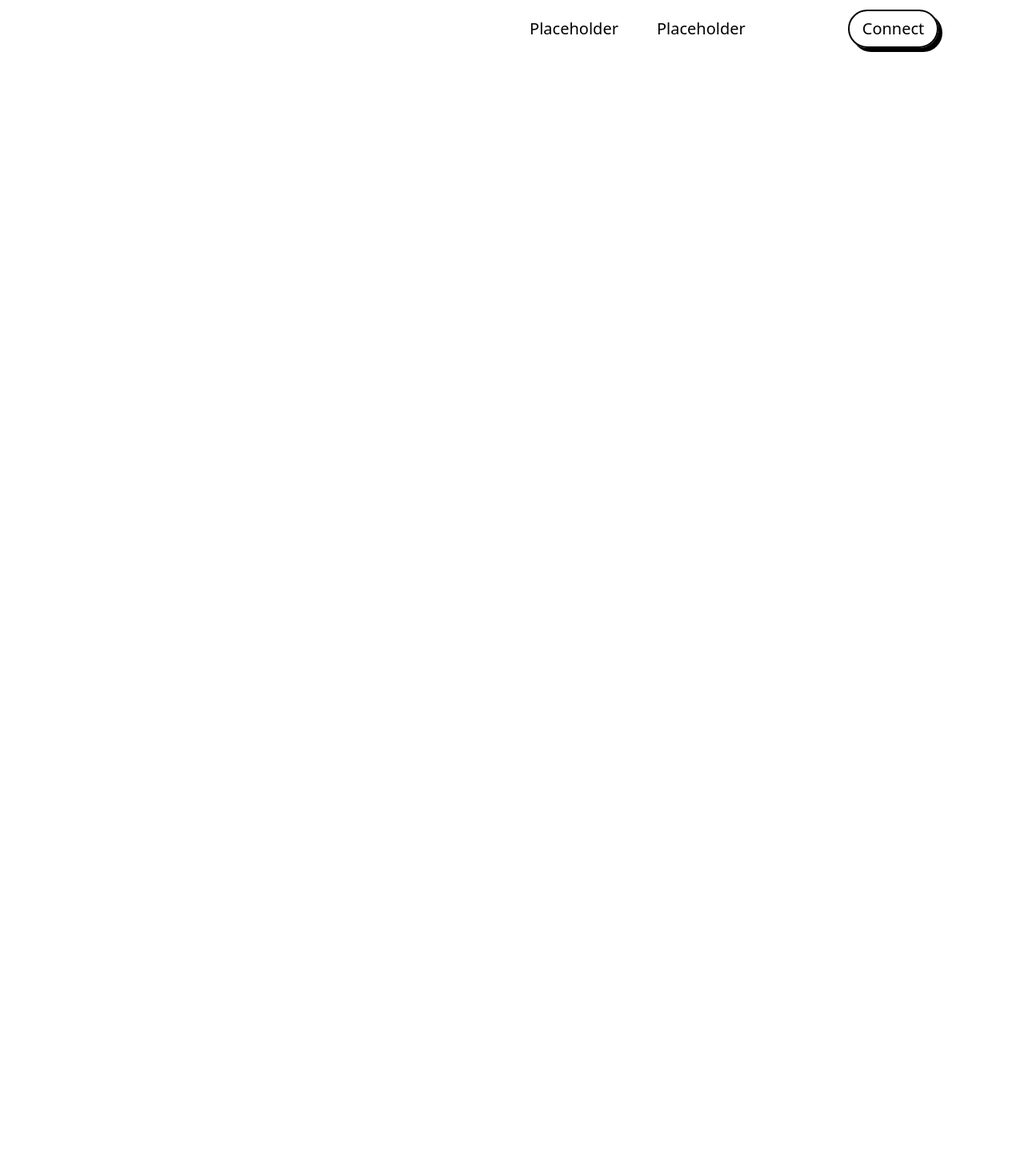
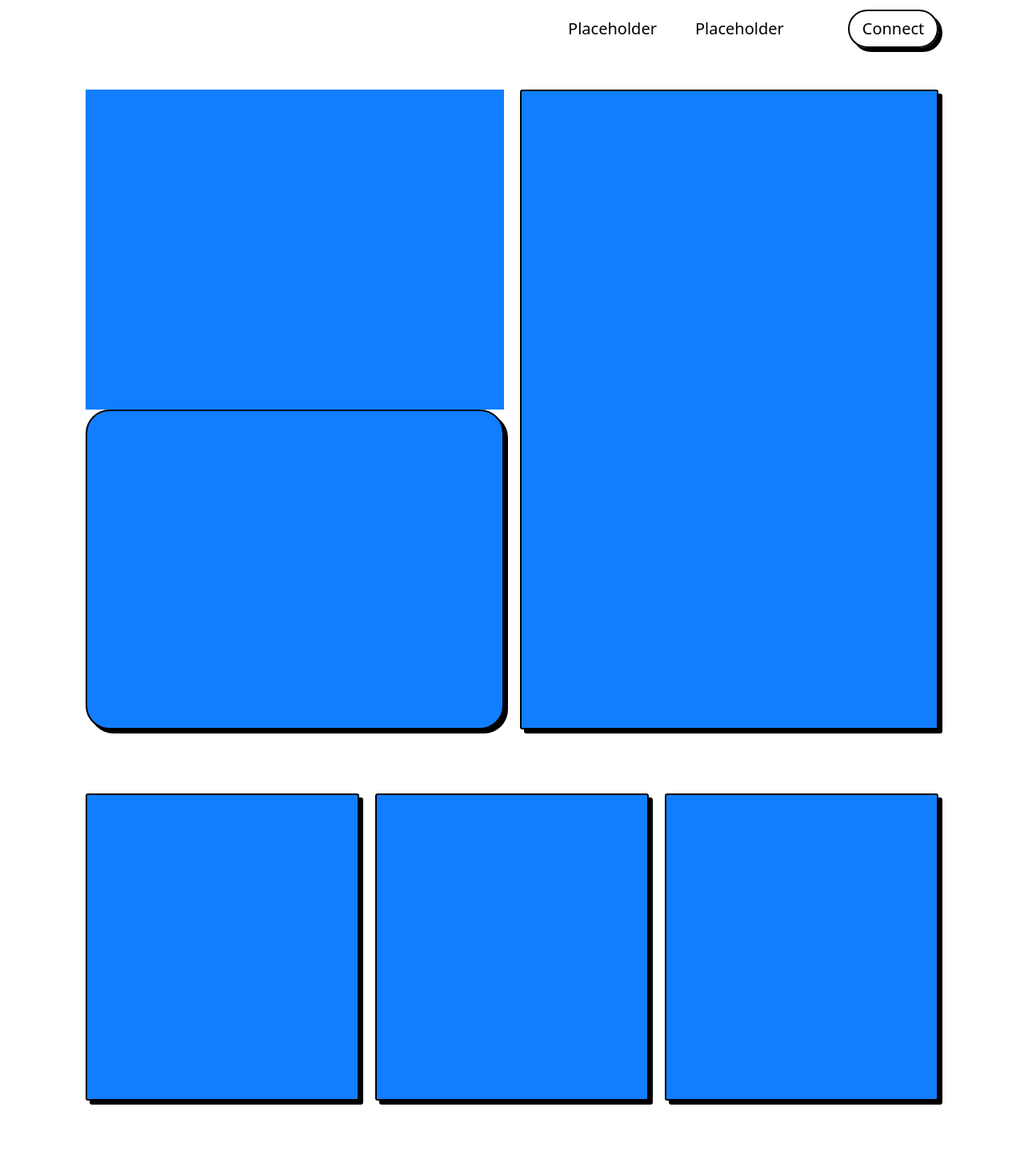
Before and after one commit to cryptically-challenged/oversean, a Next.js app: page / in a window 1280 px wide. Shown: the top 1454 px of the page at 80% size. Before the commit the page ends 800 px from the top, so only its background shows below. Built offline with nearby package versions, Linux system fonts and the light colour scheme.

Commit message:
skeleton ready just need to fill content

```diff
--- a/src/pages/index.tsx
+++ b/src/pages/index.tsx
@@ -4,39 +4,24 @@
 import { useState } from "react";
 
 const Home: NextPage = () => {
-
-  const [disabled1,setDisabled1]=useState<boolean>(true);
-  const [disabled2,setDisabled2]=useState<boolean>(true);
+  const [disabled1, setDisabled1] = useState<boolean>(true);
+  const [disabled2, setDisabled2] = useState<boolean>(true);
 
   return (
     <>
-      {/* <button className="btn shadow-solid">content</button>
-      <br />
-      <br />
-      <input
-        type="text"
-        placeholder="Enter your Email"
-        className="input-text shadow-solid"
-      />
-      <br />
-      <br />
-      <button type="submit" className="btn-submit shadow-solid-curve">
-        submit or signin
-      </button>
-      <br />
-      <br />
-      <div className="card shadow-solid-div"></div> */}
+      {/* Navigation Bar */}
+      <div className="flex justify-center">
+        <div className="w-5/6">
+          <div className="... flex justify-between py-3">
+            <div className=""></div>
 
-<div className="flex justify-center">
-        <div className="w-5/6">
-          <div className="flex justify-between ... py-3">
-            <div className="">
-
-            </div>
-
-            <div className="flex space-x-12 ml-auto mr-32 ...">
-              <button className="text-xl" disabled={disabled1}>Placeholder</button>
-              <button className="text-xl" disabled={disabled2}>Placeholder</button>
+            <div className="... ml-auto mr-20 flex space-x-12">
+              <button className="text-xl" disabled={disabled1}>
+                Placeholder
+              </button>
+              <button className="text-xl" disabled={disabled2}>
+                Placeholder
+              </button>
             </div>
 
             <div className="">
@@ -47,6 +32,31 @@
           </div>
         </div>
       </div>
+      {/* Main Page */}
+      <div className="my-10 flex justify-center">
+        <div className="flex w-5/6">
+          <div className="w-1/2 mr-2.5">
+            <div className="h-1/2 w-full bg-blue"></div>
+            <div className="card shadow-solid-curve h-1/2 w-full"></div>
+          </div>
+          <div className="w-1/2 ml-2.5">
+            <div className="card shadow-solid-div h-screen"></div>
+          </div>
+        </div>
+      </div>
+      {/* Information Page */}
+      <div className="my-20 flex justify-center">
+        <div className="flex h-96 w-5/6 justify-between">
+          <div className="card shadow-solid-div h-6/7 w-1/3"></div>
+          <div className="card shadow-solid-div h-6/7 mr-5 ml-5 w-1/3"></div>
+          <div className="card shadow-solid-div h-6/7 w-1/3"></div>
+        </div>
+      </div>
+      {/* Contact Us Page */}
+      <div className="my-20 flex justify-center">
+        <div className="card shadow-solid-curve h-96 w-5/6"></div>
+      </div>
+      {/* Footer */}
     </>
   );
 };
--- a/src/styles/globals.css
+++ b/src/styles/globals.css
@@ -15,7 +15,7 @@
 }
 
 .card {
-  @apply bg-blue h-96 w-1/3 border-2 border-black py-2 px-4 text-3xl;
+  @apply bg-blue border-2 border-black py-2 px-4 text-3xl;
 }
 
 .shadow-solid {
@@ -29,7 +29,7 @@
 }
 
 .shadow-solid-div {
-  box-shadow: 8px 8px black;
+  box-shadow: 5px 5px black;
   border-radius: 3px;
 }
 
```
